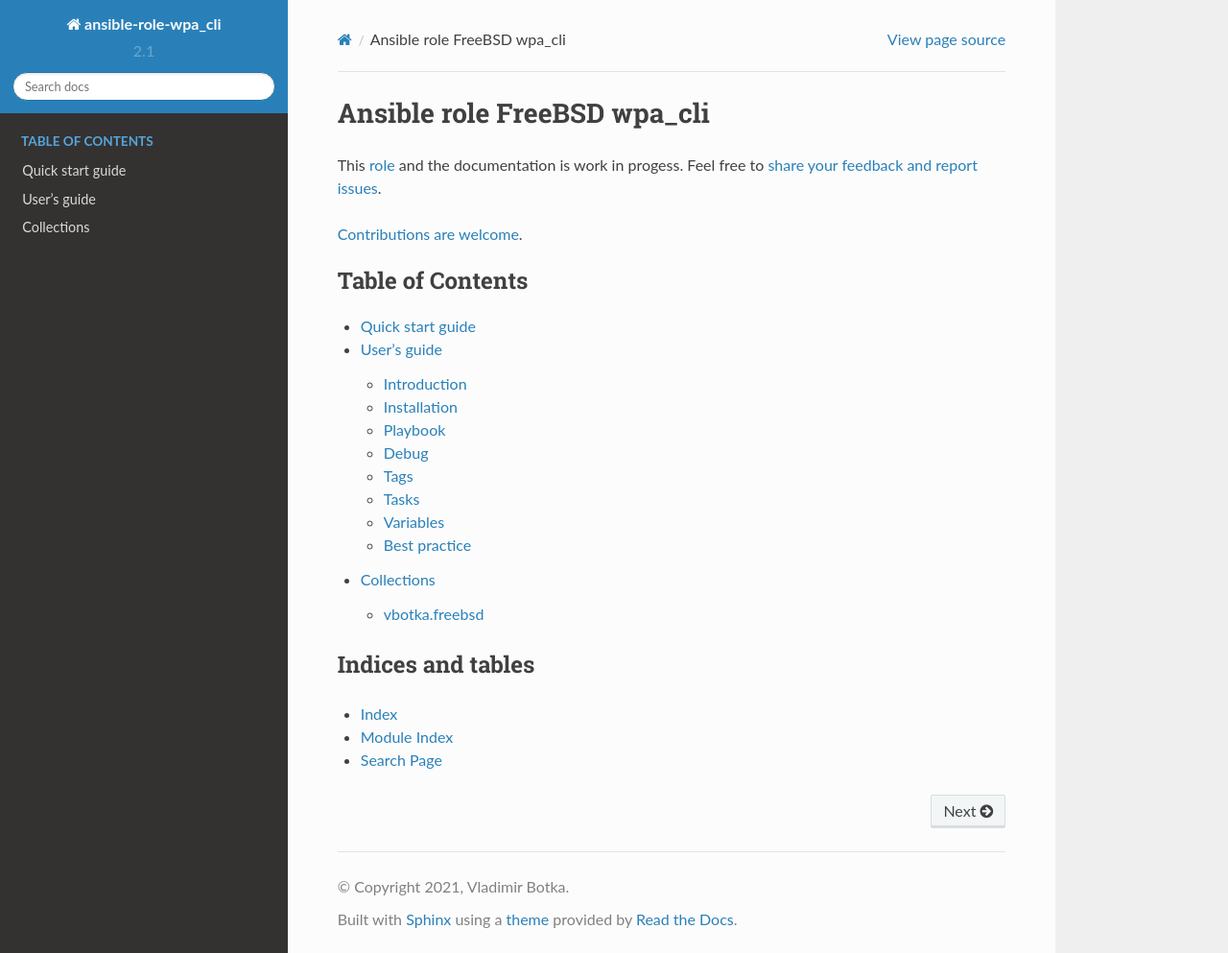
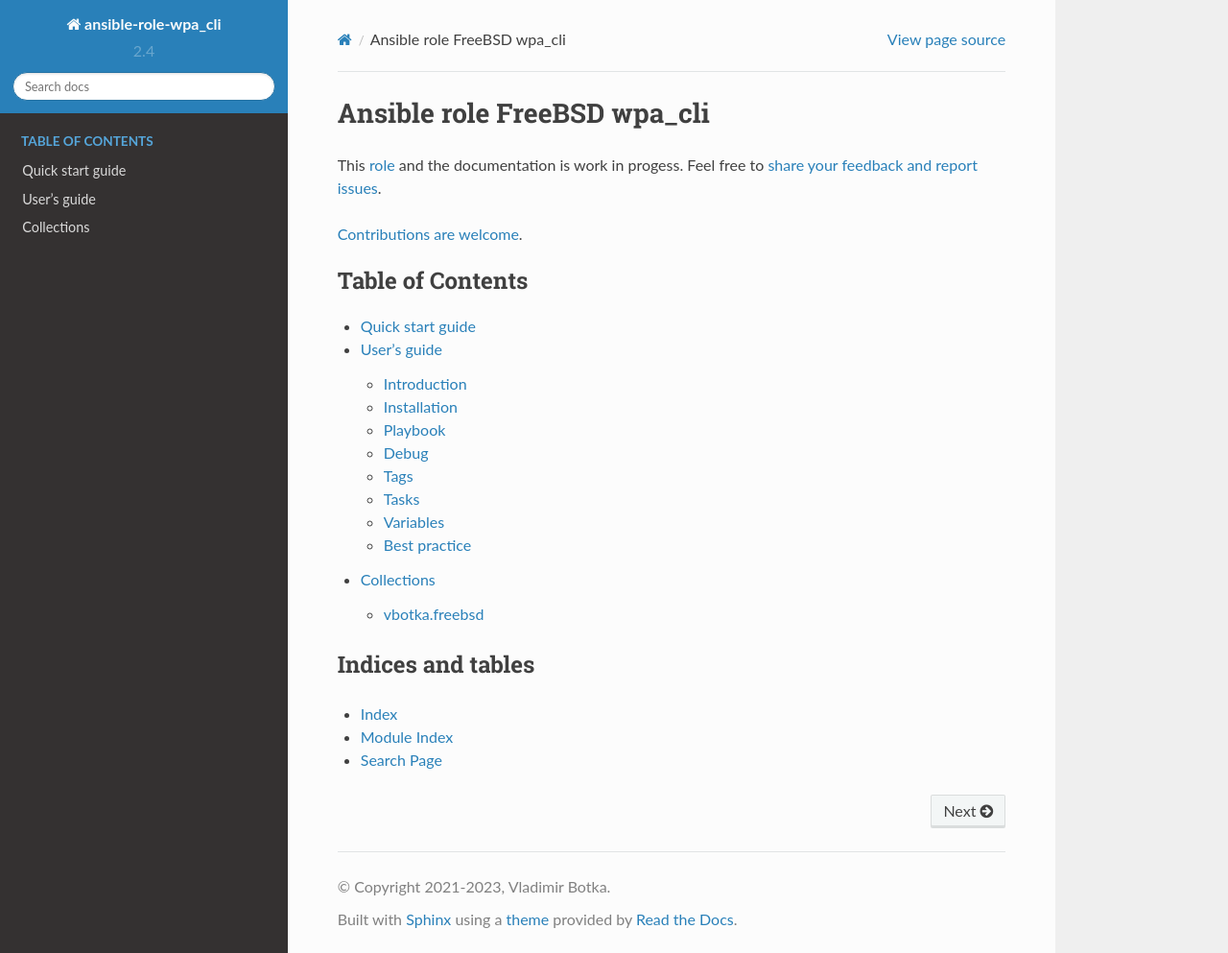
Before and after one commit to vbotka/ansible-freebsd-wpa-cli, a Sphinx documentation site: the page built from docs/source/index.rst, in a window 1280 px wide and 993 px high. Shown: the whole window at 96% size. Built offline with Sphinx 7.4.7 and the Read the Docs theme 2.0.0, drawn with Linux system fonts in a browser that asks for light colours; some web fonts are replaced; pages that are not in the unit, such as notebooks, are missing from menus.

Commit message:
Update docs. Bump version.

```diff
--- a/docs/source/conf.py
+++ b/docs/source/conf.py
@@ -32,7 +32,7 @@ master_doc = 'index'
 
 # General information about the project.
 project = 'ansible-role-wpa_cli'
-copyright = '2021, Vladimir Botka'
+copyright = '2021-2023, Vladimir Botka'
 author = 'Vladimir Botka'
 
 # The version info for the project you're documenting, acts as replacement for
@@ -40,9 +40,9 @@ author = 'Vladimir Botka'
 # built documents.
 #
 # The short X.Y version.
-version = '2.1'
+version = '2.4'
 # The full version, including alpha/beta/rc tags.
-release = '2.1.0'
+release = '2.4.0'
 
 # The language for content autogenerated by Sphinx. Refer to documentation
 # for a list of supported languages.
```
